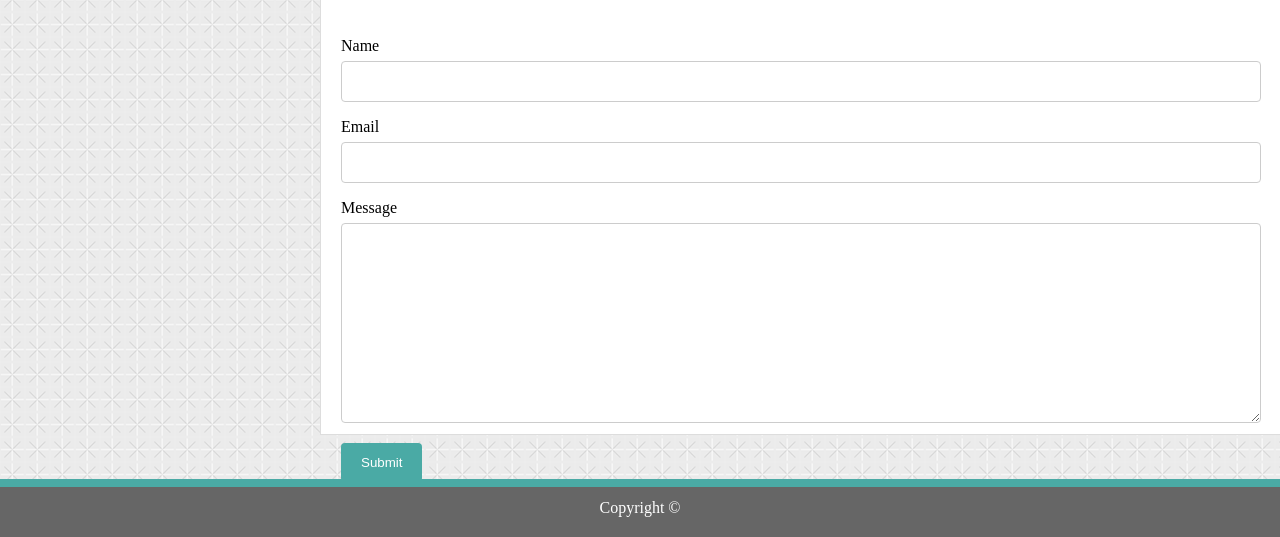
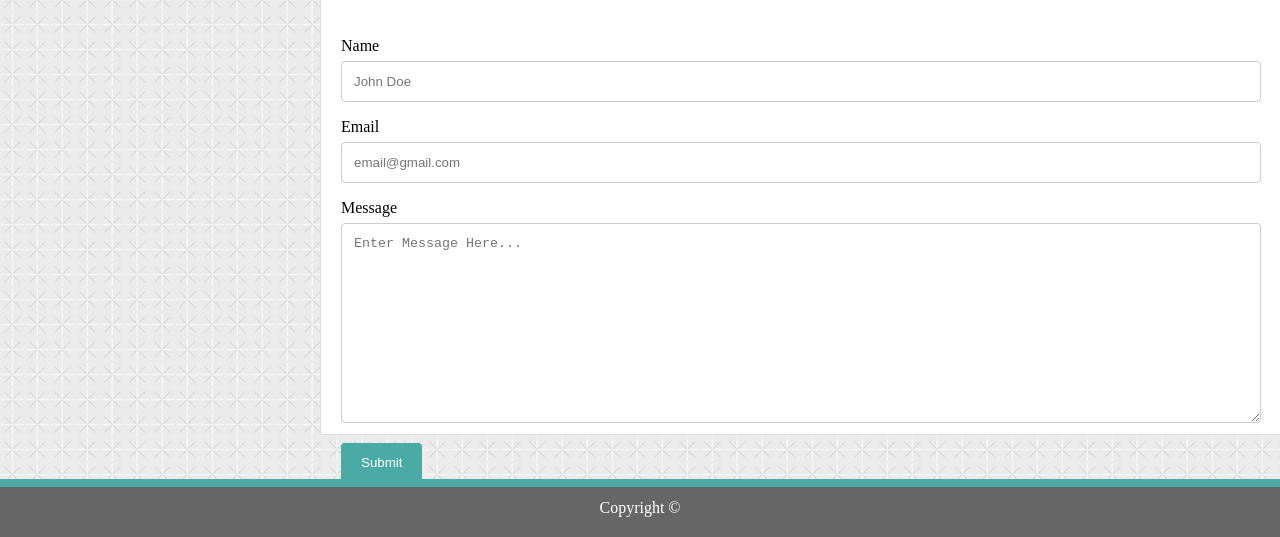
Before and after one commit to cpham94/portfolio, a plain HTML site: page contact.html in a window 1280 px wide. Shown: the part 263-800 px from the top of the page. Drawn offline with Linux system fonts and the light colour scheme.

Commit message:
contact placeholders

```diff
--- a/contact.html
+++ b/contact.html
@@ -30,9 +30,9 @@
 				<form>
 
 					<label for="name">Name</label> <input type="text" id="name"
-						name="name"> <label for="email">Email</label> <input
-						type="text" id="email" name="email"> <label for="message">Message</label>
-					<textarea id="message" name="message" style="height: 200px"></textarea>
+						name="name" placeholder="John Doe"> <label for="email">Email</label> <input
+						type="text" id="email" name="email" placeholder="email@gmail.com"> <label for="message">Message</label>
+					<textarea id="message" name="message" placeholder="Enter Message Here..." style="height: 200px"></textarea>
 
 					<input type="submit" value="Submit">
 
```
